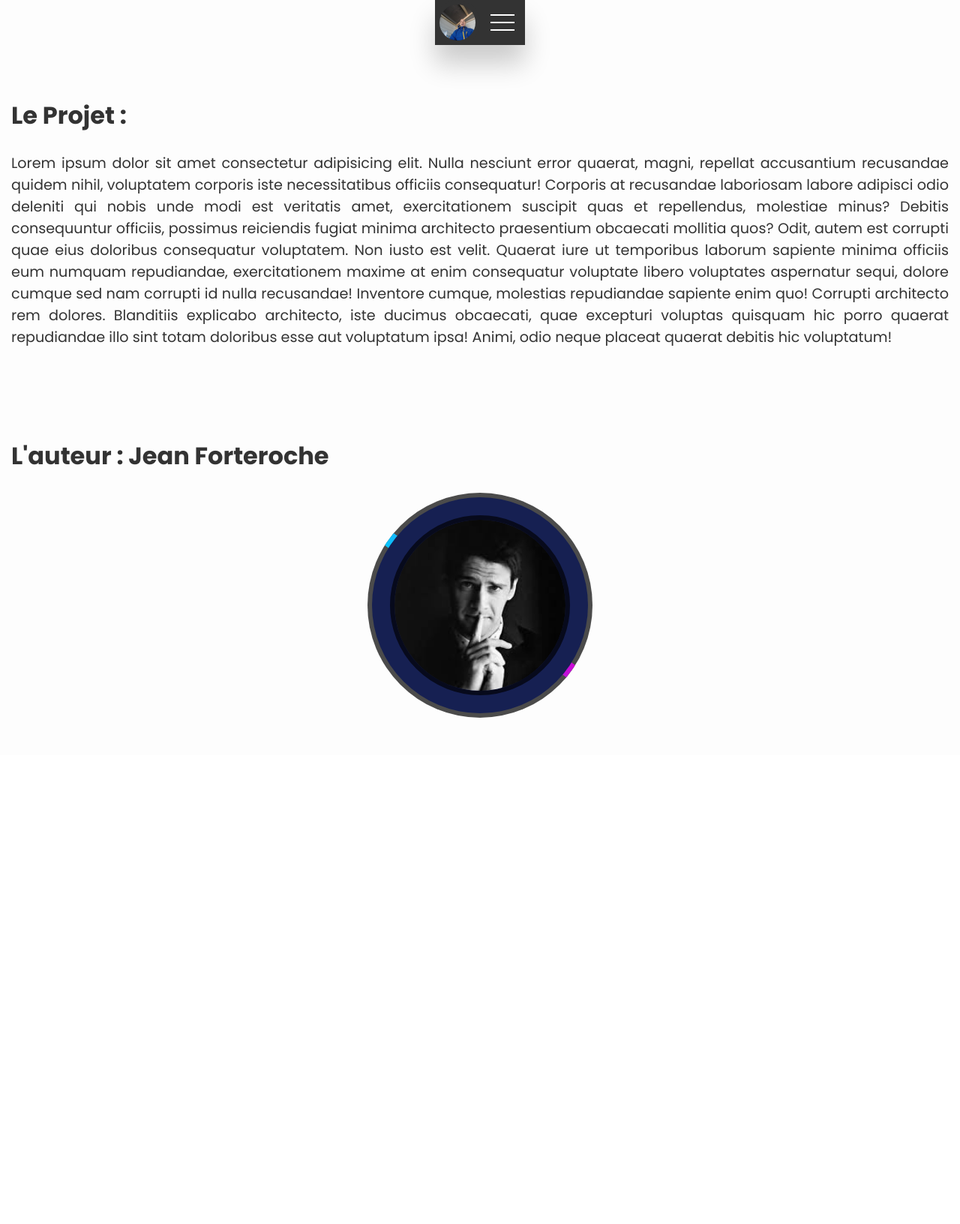
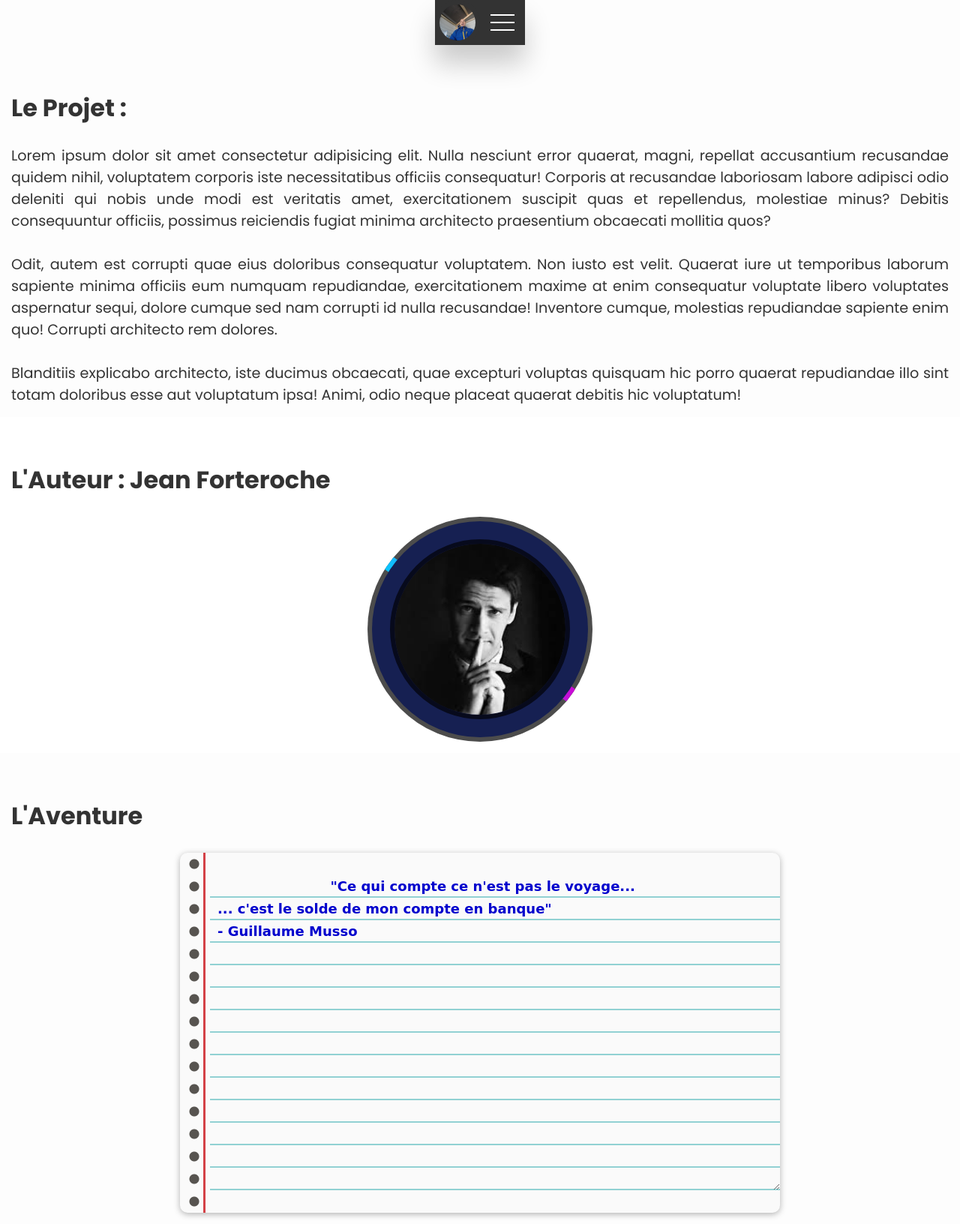
Before and after one commit to BigBen131283/htdocs, a PHP site: page / in a window 1280 px wide. Shown: the part 800-2432 px from the top of the page at 75% size. Before the commit the page ends 1757 px from the top, so only its background shows below. Run offline with PHP 8.4, Linux system fonts and the light colour scheme; some web fonts are replaced.

Commit message:
Projet 4 - v0.0.4

```diff
--- a/projet_4/classes/styles/authorprofile.css
+++ b/projet_4/classes/styles/authorprofile.css
@@ -1,7 +1,34 @@
+:root
+{
+    --clr: #222327;
+    --backgroundclr: #333;
+    --btnclr: #29fd53;
+    --sitebgclr: #fdfdfd;
+}
+
+#auteur
+{
+    background: #fff;
+}
+
+#auteur h1
+{
+    color: var(--backgroundclr);
+}
+
+#auteur .bordure
+{
+    display: flex;
+    justify-content: center;
+    align-items: center;
+    border-radius: 50%;
+    border: 6px solid #fff;
+}
+
 .box
 {
     position: relative;
-    width: 300px;
+    width: 300px;/*à modifier à 340px pour les écrans plus larges*/
     height: 300px;
     background: rgba(0,0,0,0.7);
     border-radius: 50%;
@@ -110,8 +137,33 @@
     transition: 0.5s;
 }
 
-.content button:hover
+/*à rajouter dans le responsive de plus grande taille*/
+/* .content button:hover
 {
     letter-spacing: 0.2em;
     cursor: pointer;
+} */
+
+.displayed_bio
+{
+    margin-top: 10px;
+    padding: 10px;
+    padding-bottom: 2px;
+    font-size: 1rem;
+    display: none;
+    flex-direction: column;
+    justify-content: center;
+    align-items: center;
+    width: 310px;
+    background: rgba(0,0,0,0.7);
+    color: #fff;
+    opacity: 0;
+    transition: all 0.5s;
 }
+
+.displayed_bio.active
+{
+    display: flex;
+    opacity: 1;
+    transition-delay: 0.5s;
+}
--- /dev/null
+++ b/projet_4/classes/styles/lastpost.css
@@ -0,0 +1,56 @@
+.last-post
+{
+    position: relative;
+    width: 90%;
+    max-width: 800px;
+    height: 480px;
+    margin: 0 auto;
+    background: #fafafa;
+    border-radius: 10px;
+    box-shadow: 0 2px 8px rgba(0,0,0,0.3);
+    overflow: hidden;
+}
+
+.last-post::before
+{
+    content: '';
+    position: absolute;
+    top: 0;
+    bottom: 0;
+    left: 4px;
+    width: 30px;
+    background: radial-gradient(#575450 6px, transparent 7px) repeat-y;
+    background-size: 30px 30px;
+    border-right: 3px solid #d44147;
+    box-sizing: border-box;
+}
+
+.last-post-content
+{
+    position: absolute;
+    top: 30px;
+    right: 0;
+    bottom: 30px;
+    left: 40px;
+    background: linear-gradient(transparent, transparent 28px, #91d1d3 28px);
+    background-size: 30px 30px;
+}
+
+.last-post-content textarea
+{
+    width: 100%;
+    max-width: 100%;
+    height: 100%;
+    max-height: 100%;
+    line-height: 30px;
+    padding: 0 10px;
+    border: 0;
+    outline: 0;
+    background: transparent;
+    color: mediumblue;
+    font-family: 'Handlee', cursive;
+    font-weight: bold;
+    font-size: 18px;
+    box-sizing: border-box;
+    z-index: 1;
+}
--- a/projet_4/index.html
+++ b/projet_4/index.html
@@ -11,6 +11,7 @@
     <link rel="stylesheet" href="./classes/styles/mainmenu.css">
     <link rel="stylesheet" href="./classes/styles/authorprofile.css">
     <link rel="stylesheet" href="./classes/styles/project.css">
+    <link rel="stylesheet" href="./classes/styles/lastpost.css">
 </head>
 <body>
     <header id="bg" class="header">
@@ -31,22 +32,59 @@
             <ul class="menu_access">
                 <li><a href="#accueil"><ion-icon name="home-outline"></ion-icon>Accueil</a></li>
                 <li><a href="#auteur"><ion-icon name="body-outline"></ion-icon>L'Auteur</a></li>
-                <li><a href="#accueil"><ion-icon name="book-outline"></ion-icon>L'Aventure</a></li>
+                <li><a href="#adventure"><ion-icon name="book-outline"></ion-icon>L'Aventure</a></li>
                 <li><a href="#accueil"><ion-icon name="log-out-outline"></ion-icon>Mon Profil</a></li>
                 <li><a href="#accueil"><ion-icon name="log-out-outline"></ion-icon>Se Déconnecter</a></li>
             </ul>
         </nav>
         <section class="projet" id="accueil">
+            <!-- <div class="illustration">
+                <img src="./resources/images/alaska3.jpg" alt="Camp de base">
+            </div> -->
             <h1>Le Projet :</h1>
-            <p>Lorem ipsum dolor sit amet consectetur adipisicing elit. Nulla nesciunt error quaerat, magni, repellat accusantium recusandae quidem nihil, voluptatem corporis iste necessitatibus officiis consequatur! Corporis at recusandae laboriosam labore adipisci odio deleniti qui nobis unde modi est veritatis amet, exercitationem suscipit quas et repellendus, molestiae minus? Debitis consequuntur officiis, possimus reiciendis fugiat minima architecto praesentium obcaecati mollitia quos? Odit, autem est corrupti quae eius doloribus consequatur voluptatem. Non iusto est velit. Quaerat iure ut temporibus laborum sapiente minima officiis eum numquam repudiandae, exercitationem maxime at enim consequatur voluptate libero voluptates aspernatur sequi, dolore cumque sed nam corrupti id nulla recusandae! Inventore cumque, molestias repudiandae sapiente enim quo! Corrupti architecto rem dolores. Blanditiis explicabo architecto, iste ducimus obcaecati, quae excepturi voluptas quisquam hic porro quaerat repudiandae illo sint totam doloribus esse aut voluptatum ipsa! Animi, odio neque placeat quaerat debitis hic voluptatum!</p>
+            <p>
+                Lorem ipsum dolor sit amet consectetur adipisicing elit. Nulla nesciunt error quaerat, magni,
+                repellat accusantium recusandae quidem nihil, voluptatem corporis iste necessitatibus officiis consequatur!
+                Corporis at recusandae laboriosam labore adipisci odio deleniti qui nobis unde modi est veritatis amet,
+                exercitationem suscipit quas et repellendus, molestiae minus? Debitis consequuntur officiis,
+                possimus reiciendis fugiat minima architecto praesentium obcaecati mollitia quos? <br/><br/>
+                Odit, autem est corrupti quae eius doloribus consequatur voluptatem. Non iusto est velit.
+                Quaerat iure ut temporibus laborum sapiente minima officiis eum numquam repudiandae, exercitationem maxime
+                at enim consequatur voluptate libero voluptates aspernatur sequi, dolore cumque sed nam corrupti id
+                nulla recusandae! Inventore cumque, molestias repudiandae sapiente enim quo! Corrupti architecto rem dolores.<br/><br/>
+                Blanditiis explicabo architecto, iste ducimus obcaecati, quae excepturi voluptas quisquam hic porro
+                quaerat repudiandae illo sint totam doloribus esse aut voluptatum ipsa! Animi, odio neque placeat quaerat
+                debitis hic voluptatum!</p>
         </section>
         <section id="auteur">
-            <h1>L'auteur : Jean Forteroche</h1>
+            <h1>L'Auteur : Jean Forteroche</h1>
             <div class="box">
                 <div class="content">
                     <img src="./resources/images/auteur.jpeg" alt="Photo de l'auteur">
                     <h2>A propos de l'auteur<br/><span>Sa vie, son oeuvre</span></h2>
-                    <button>Biographie</button>
+                    <button class="bio_toggle">Biographie</button>
+                </div>
+            </div>
+            <p class="displayed_bio">
+                Lorem ipsum dolor sit amet consectetur adipisicing elit.<br/><br/>
+                Architecto dolor dolore id aperiam laudantium vero tempore placeat minima autem inventore,
+                doloribus, deserunt excepturi! Iure laborum doloremque sint quisquam, fuga quas error corrupti
+                voluptate deleniti porro quasi eum saepe reprehenderit, nemo id ratione architecto minima.
+                Deserunt, eaque ducimus assumenda reiciendis illo vitae ipsam quis est eveniet maxime,
+                sint doloremque. Impedit, ut voluptatibus nesciunt perferendis libero quo perspiciatis
+                nemo possimus nihil. Temporibus excepturi nulla architecto iusto amet accusamus magni eos odit
+                vero quae corporis error ipsam, laudantium, soluta dolores enim ullam tenetur sed unde dolore
+                deserunt dolorem!<br/><br/>
+                Expedita accusantium aspernatur sed vitae.
+            </p>
+        </section>
+        <section id="adventure">
+            <h1>L'Aventure</h1>
+            <div class="last-post">
+                <div class="last-post-content">
+                    <textarea autofocus>
+                        "Ce qui compte ce n'est pas le voyage... &#10;... c'est le solde de mon compte en banque"&#10;- Guillaume Musso
+                    </textarea>
                 </div>
             </div>
         </section>
--- a/projet_4/script.js
+++ b/projet_4/script.js
@@ -3,6 +3,8 @@
 const headerBg = document.getElementById('bg');
 const menuToggle = document.querySelector('.menu_toggle');
 const navigation = document.querySelector('.main_menu');
+const bioToggle = document.querySelector('.bio_toggle');
+const biography = document.querySelector('.displayed_bio')
 
 
 // parallax accueil du site
@@ -20,3 +22,6 @@ menuToggle.onclick = function(){
 }
 
 // Biographie de l'auteur
+bioToggle.onclick = function(){
+    biography.classList.toggle('active');
+}
--- a/projet_4/style.css
+++ b/projet_4/style.css
@@ -46,10 +46,11 @@ body
 
 section
 {
+    position: relative;
     width: 100%;
     padding: 15px;
-    padding-top: 25px;
-    padding-bottom: 50px;
+    /* padding-top: 25px;
+    padding-bottom: 25px; */
     color: var(--backgroundclr);
     display: flex;
     flex-direction: column;
```
Also changed, not shown: projet_4/classes/styles/project.css (line endings or trailing spaces), projet_4/resources/images/alaska3.jpg (added), 1 other file.
